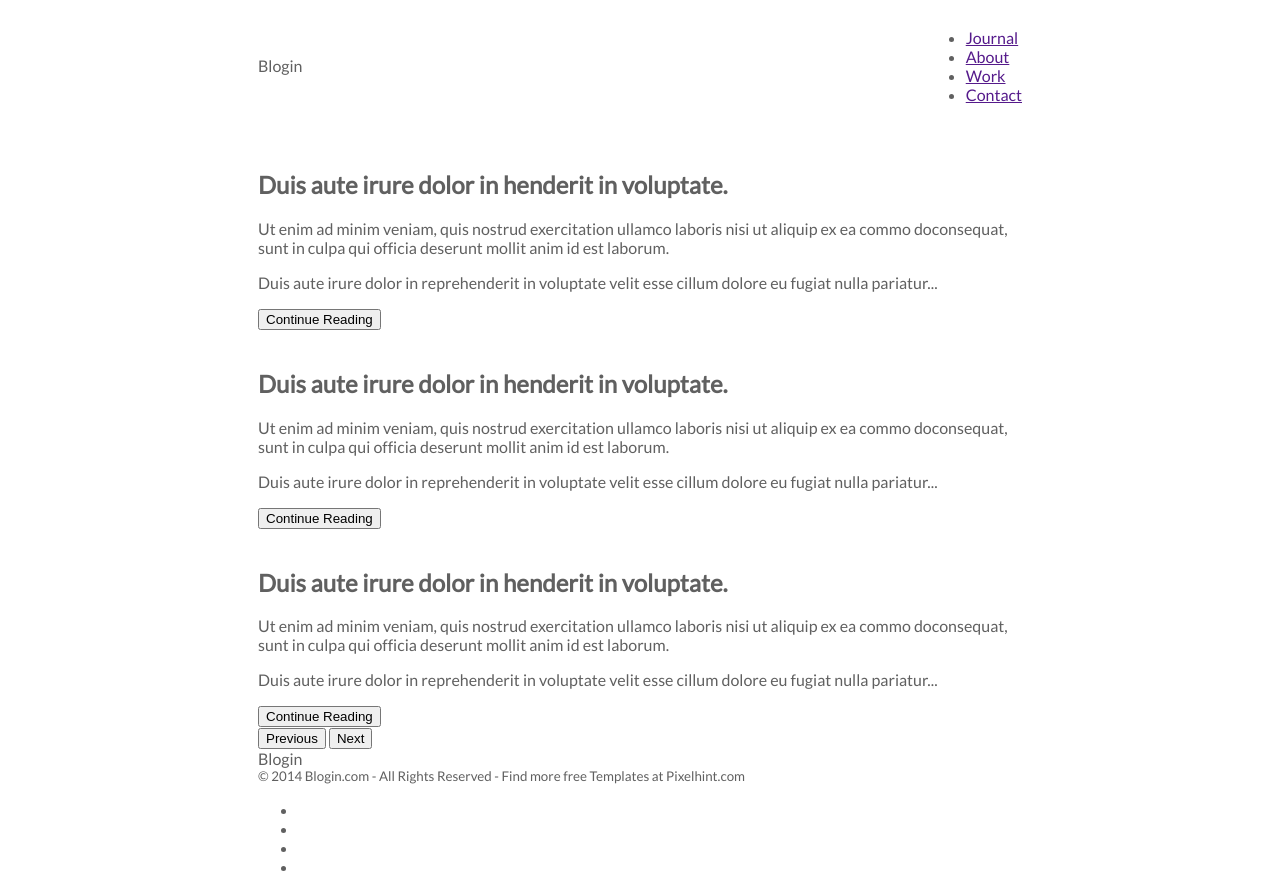
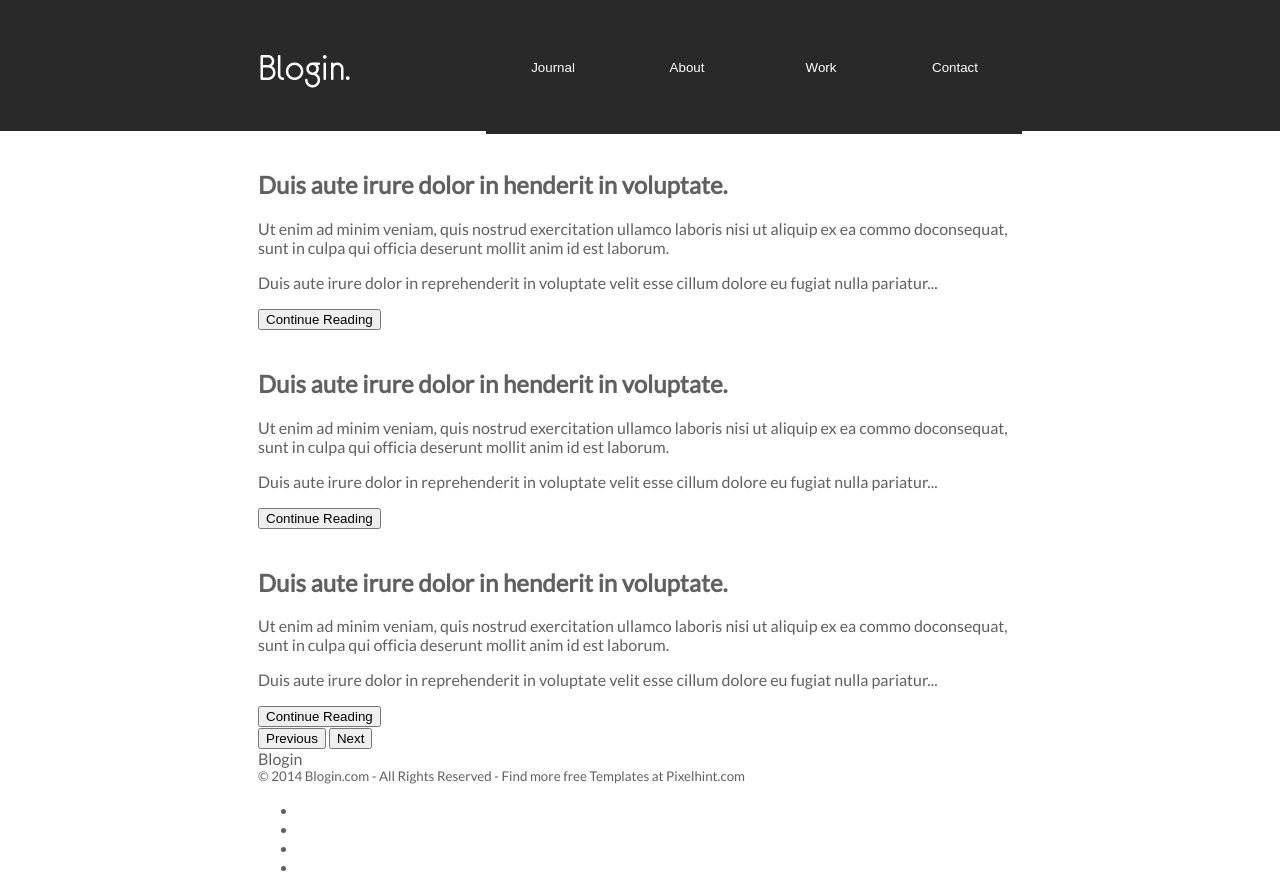
Before and after one commit to Royshacked/ex-mister-blogger, a plain HTML site: page index.html in a window 1280 px wide. Drawn offline with Linux system fonts and the light colour scheme.

Commit message:
Set main header styling

```diff
--- a/css/basics/helpers.css
+++ b/css/basics/helpers.css
@@ -10,3 +10,9 @@
 .flex.align-center {
     align-items: center;
 }
+
+.clean-list {
+    margin: 0;
+    padding: 0;
+    list-style: none;
+}
--- a/css/basics/layout.css
+++ b/css/basics/layout.css
@@ -14,8 +14,3 @@
 .main-layout >*.full {
     grid-column: 1 /-1;
 }
-
-.main-nav {
-    display: flex;
-    justify-content: space-between;
-}
--- a/css/components/main-header.css
+++ b/css/components/main-header.css
@@ -1,3 +1,25 @@
 .main-header {
     height: 131px;
+    background-color: RGBA(41, 41, 41, 1);
 }
+
+.main-header .header .logo {
+    color:var(--header-clr);
+    font-family: euro,serif;
+    font-size: 2.5em;
+}
+
+.main-header .main-nav button {
+    width: 134px;
+    height: 134px;
+
+    border:0;
+
+    background-color: RGBA(41, 41, 41, 1);
+}
+
+.main-header .main-nav button a {
+    color:var(--header-clr);
+    font-size:1em;
+    text-decoration: none;
+}
--- a/css/setup/variables.css
+++ b/css/setup/variables.css
@@ -1,5 +1,6 @@
 :root {
     --primary-clr-base: #606060;
+    --header-clr: #FFFFFF;
     --card-title-clr: #4F4E4E;
     --card-btn-clr: RGBA(255, 255, 255, 1);
     --card-btn-hover-clr: RGBA(194, 194, 194, 1);
--- a/index.html
+++ b/index.html
@@ -11,15 +11,13 @@
 <body class="main-layout">
     <header class="main-header full main-layout">
         <section class="header flex space-between align-center">
-            <div class="logo">Blogin</div>
-            <nav class="main-nav">
-                <ul>
-                    <li><a href="">Journal</a></li>
-                    <li><a href="">About</a></li>
-                    <li><a href="">Work</a></li>
-                    <li><a href="">Contact</a></li>
-                </ul>
-            </nav>
+            <div class="logo">Blogin.</div>
+                <nav class="main-nav clean-list flex space-between">
+                   <button><a href="">Journal</a></button>
+                    <button><a href="">About</a></button>
+                   <button><a href="">Work</a></button>
+                    <button><a href="">Contact</a></button>
+                </nav>
         </section>
     </header>
 
```
